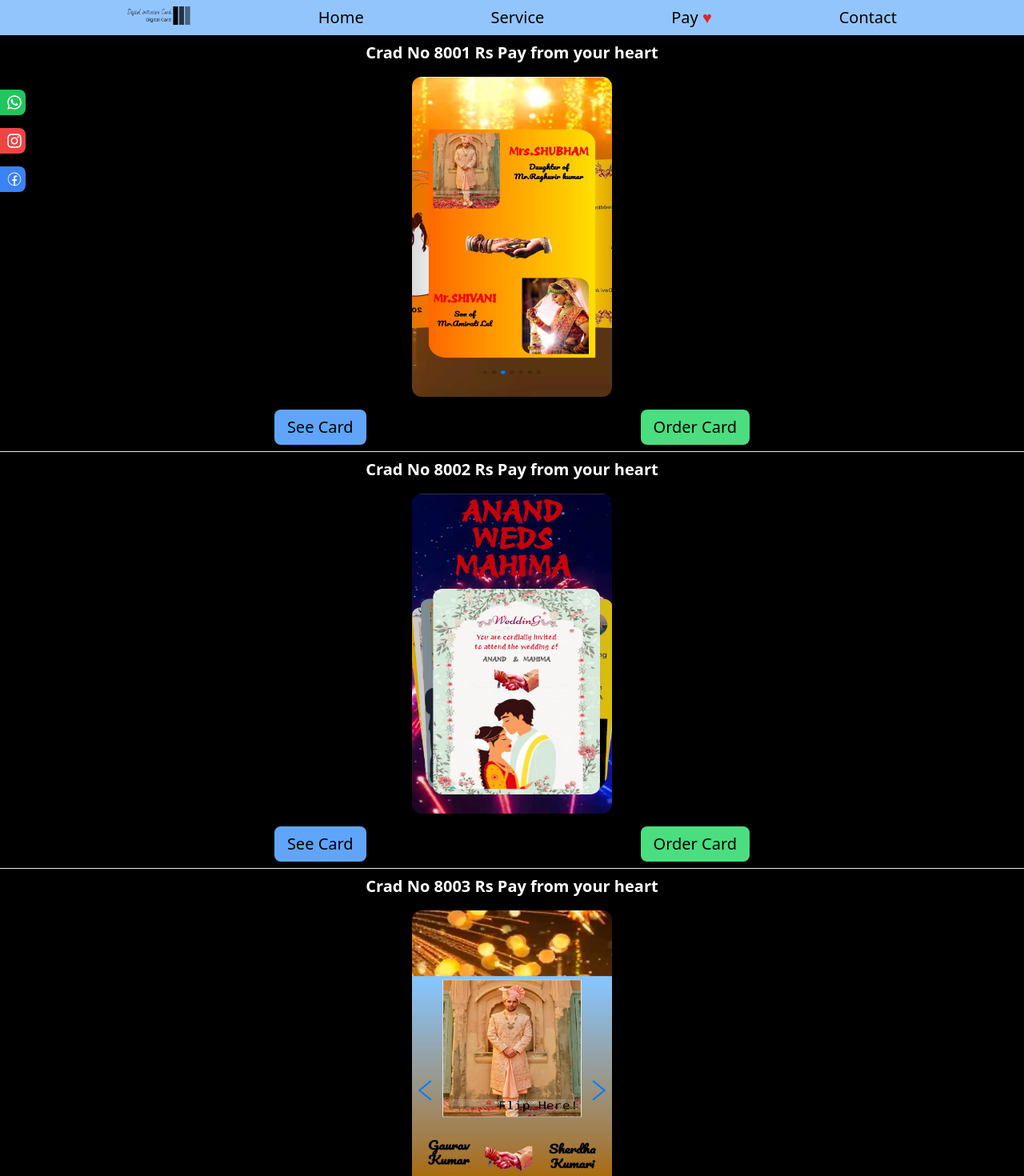
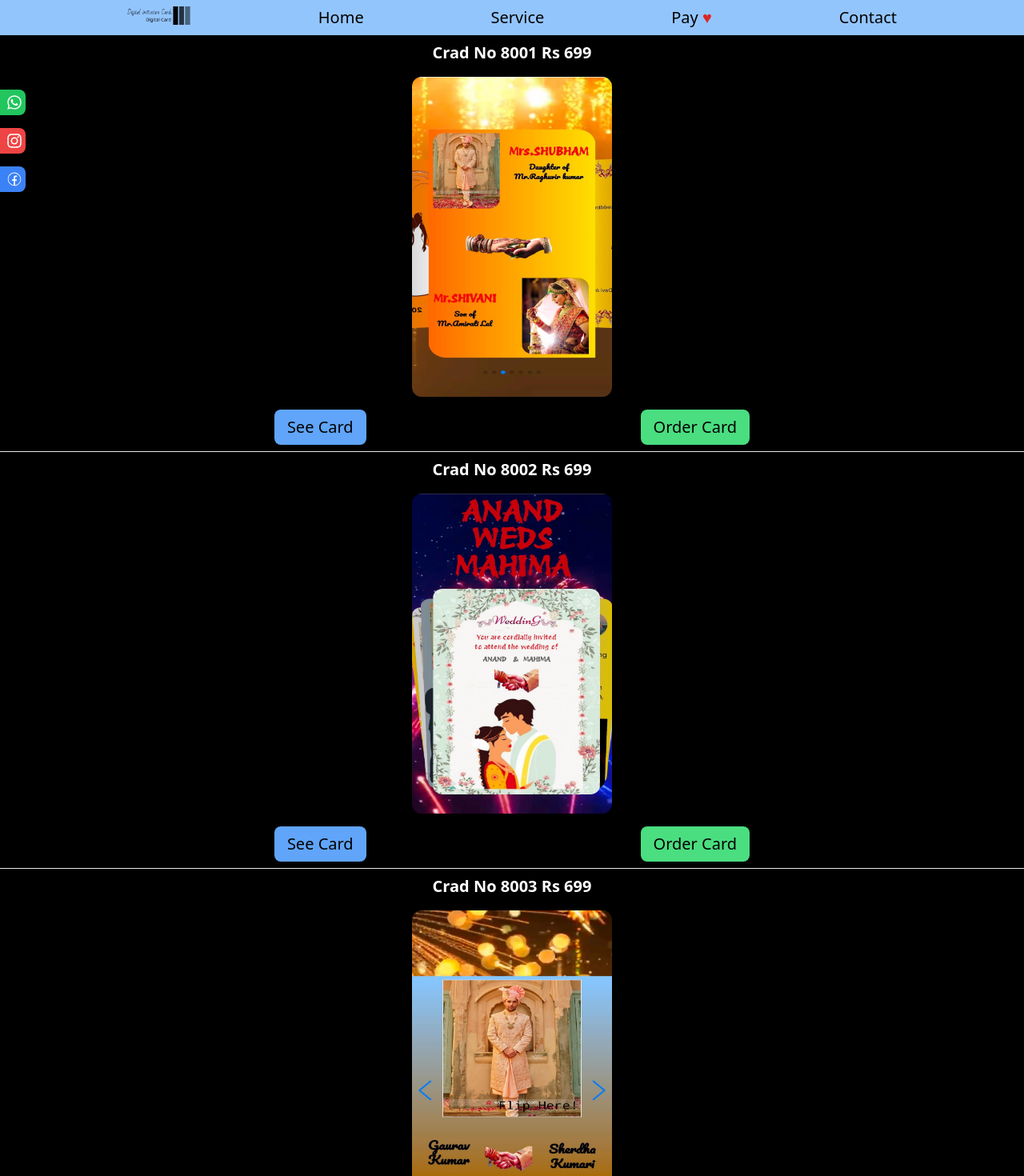
Before and after one commit to Yashveer0/dg-card, a React (Vite) app: page /hinduCard in a window 1280 px wide. Shown: the top 1470 px of the page at 80% size. Built offline with nearby package versions, Linux system fonts and the light colour scheme.

Commit message:
price add

```diff
--- a/src/components/Brithday_Cards.jsx
+++ b/src/components/Brithday_Cards.jsx
@@ -10,7 +10,7 @@ export function BrithdayCards(props) {
         <>
             <Card
             img_src={img_scr}
-            h1="7001 Rs Pay from your heart"
+            h1="7001 Rs 699"
             seeCard="https://b-day-demo-no-7001.netlify.app/"
             orderCard="https://api.whatsapp.com/send?phone=7701832064&text=I%20want%20to%20Order%20Card%20No%207001."
 
@@ -18,7 +18,7 @@ export function BrithdayCards(props) {
             />
             <Card
             img_src={img_scr2}
-            h1="7002 Rs Pay from your heart"
+            h1="7002 Rs 699"
             seeCard="https://bday-card-demo-no-7002.netlify.app/"
             orderCard="https://api.whatsapp.com/send?phone=7701832064&text=I%20want%20to%20Order%20Card%20No%207002."
 
--- a/src/components/Buddhist_Cards.jsx
+++ b/src/components/Buddhist_Cards.jsx
@@ -9,7 +9,7 @@ export function BuddhistCards(props) {
         <>
             <Card
             img_src={card6001}
-            h1="8001 Rs Pay from your heart"
+            h1="8001 Rs 699"
             seeCard="https://wedding-card-demo-no-6001.netlify.app/"
             orderCard="https://api.whatsapp.com/send?phone=7701832064&text=I%20want%20to%20Order%20Card%20No%206001."
             />
--- a/src/components/Engagement.jsx
+++ b/src/components/Engagement.jsx
@@ -10,7 +10,7 @@ export function Engagement(props) {
 
             <Card
             img_src={card5001}
-            h1="5001 Rs Pay from your heart"
+            h1="5001 Rs 699"
             seeCard="https://demo-5001.netlify.app/"
             orderCard="https://api.whatsapp.com/send?phone=7701832064&text=I%20want%20to%20Order%20Card%20No%205001."
             />
--- a/src/components/Hindu_Cards.jsx
+++ b/src/components/Hindu_Cards.jsx
@@ -11,7 +11,7 @@ export function HinduCards(props) {
 
             <Card
             img_src={card8001}
-            h1="8001 Rs Pay from your heart"
+            h1="8001 Rs 699"
             seeCard="https://wedding-card-demo-no-8001.netlify.app/"
             orderCard="https://api.whatsapp.com/send?phone=7701832064&text=I%20want%20to%20Order%20Card%20No%208001."
             />
@@ -20,7 +20,7 @@ export function HinduCards(props) {
             <hr />
             <Card
             img_src={card8002}
-            h1="8002 Rs Pay from your heart"
+            h1="8002 Rs 699"
             seeCard="https://wedding-card-demo-no-8002.netlify.app/"
             orderCard="https://api.whatsapp.com/send?phone=7701832064&text=I%20want%20to%20Order%20Card%20No%208002."
             />
@@ -29,7 +29,7 @@ export function HinduCards(props) {
             {/* card 3 */}
             <Card
             img_src={card8003}
-            h1="8003 Rs Pay from your heart"
+            h1="8003 Rs 699"
             seeCard="https://wedding-card-demo-no-8003.netlify.app/"
             orderCard="https://api.whatsapp.com/send?phone=7701832064&text=I%20want%20to%20Order%20Card%20No%208003."
             />
--- a/src/components/Muslim_Cards.jsx
+++ b/src/components/Muslim_Cards.jsx
@@ -10,14 +10,14 @@ export function MuslimCards(props) {
         <>
             <Card
             img_src={img9001}
-            h1="9001 Rs Pay from your heart"
+            h1="9001 Rs 699"
             seeCard="https://m-wedding-card-demo-no-9001.netlify.app/"
             orderCard="https://api.whatsapp.com/send?phone=7701832064&text=I%20want%20to%20Order%20Card%20No%209001."
 
             />
             <Card
             img_src={img9002}
-            h1="9002 Rs Pay from your heart"
+            h1="9002 Rs 699"
             seeCard="https://m-weedind-card-no-9002.netlify.app/"
             orderCard="https://api.whatsapp.com/send?phone=7701832064&text=I%20want%20to%20Order%20Card%20No%209002."
 
--- a/src/components/Pay.jsx
+++ b/src/components/Pay.jsx
@@ -9,7 +9,7 @@ export function Pay(props) {
         <>
 
            <div className='mt-2 flex items-center justify-center flex-col'>
-            <h1 className='text-xl font-bold animate-bounce'>Pay from your heart</h1>
+            <h1 className='text-xl font-bold animate-bounce'>Pay Using any Upi App</h1>
             <img width={100} src={dil} alt="" />
             <img width={300} src={pay} alt="" />
             <li className='p-2 mt-2 text-left'>Take screen sort, then pay by any UPI app like Paytm, Phone, Amazon- Pay, G-Pay, Cred, etc.</li>
--- a/src/components/V_Brithday.jsx
+++ b/src/components/V_Brithday.jsx
@@ -8,7 +8,7 @@ export  function V_Brithday(props) {
     return (
         <>
             <Vcard v_src={v7001}
-             h1="v7001 Rs Pay from your heart"
+             h1="v7001 Rs 499"
              seeCard="https://api.whatsapp.com/send?phone=7701832064&text=I%20want%20to%20Know%20More%20Card%20No%20v7001"
              orderCard="https://api.whatsapp.com/send?phone=7701832064&text=I%20want%20to%20Order%20Card%20No%20v7001."
 
--- a/src/components/Vhindu.jsx
+++ b/src/components/Vhindu.jsx
@@ -3,24 +3,41 @@ import { Vcard } from './Vcard'
 
 import v8001 from '../video/bday_video/7001.mp4'
 import v8002 from '../video/hindu_video/8002.mp4'
+import v8003 from '../video/hindu_video/8003.mp4'
+import Tilak from '../video/hindu_video/Tilak.mp4'
 
 export function Vhindu(props) {
 
 
     return (
         <>
+            <Vcard v_src={Tilak}
+             h1="Tilak Rs 499"
+             seeCard="https://api.whatsapp.com/send?phone=7701832064&text=I%20want%20to%20Know%20More%20Card%20No%20vTilak"
+             orderCard="https://api.whatsapp.com/send?phone=7701832064&text=I%20want%20to%20Order%20Card%20No%20vTilak."
+
+             />
+
             <Vcard v_src={v8001}
-             h1="v8001 Rs Pay from your heart"
+             h1="v8001 Rs Pay 499"
              seeCard="https://api.whatsapp.com/send?phone=7701832064&text=I%20want%20to%20Know%20More%20Card%20No%20v8001"
              orderCard="https://api.whatsapp.com/send?phone=7701832064&text=I%20want%20to%20Order%20Card%20No%20v8001."
 
              />
              <Vcard v_src={v8002}
-             h1="v8002 Rs Pay from your heart"
+             h1="v8002 Rs 499"
              seeCard="https://api.whatsapp.com/send?phone=7701832064&text=I%20want%20to%20Know%20More%20Card%20No%20v8002"
              orderCard="https://api.whatsapp.com/send?phone=7701832064&text=I%20want%20to%20Order%20Card%20No%20v8002."
 
              />
+
+             <Vcard v_src={v8003}
+             h1="v8003 Rs 499"
+             seeCard="https://api.whatsapp.com/send?phone=7701832064&text=I%20want%20to%20Know%20More%20Card%20No%20v8003"
+             orderCard="https://api.whatsapp.com/send?phone=7701832064&text=I%20want%20to%20Order%20Card%20No%20v8003."
+
+             />
+
         </>
     )
 }
--- a/src/components/Vmuslim.jsx
+++ b/src/components/Vmuslim.jsx
@@ -9,7 +9,7 @@ export function Vmuslim(props) {
     return (
         <>
             <Vcard v_src={v9001}
-             h1="v9001 Rs Pay from your heart"
+             h1="v9001 Rs 499"
              seeCard="https://api.whatsapp.com/send?phone=7701832064&text=I%20want%20to%20Know%20More%20Card%20No%20v9001"
              orderCard="https://api.whatsapp.com/send?phone=7701832064&text=I%20want%20to%20Order%20Card%20No%20v9001."
 
```
Also changed, not shown: 2 other files (tests, documents, lock files or other folders).
